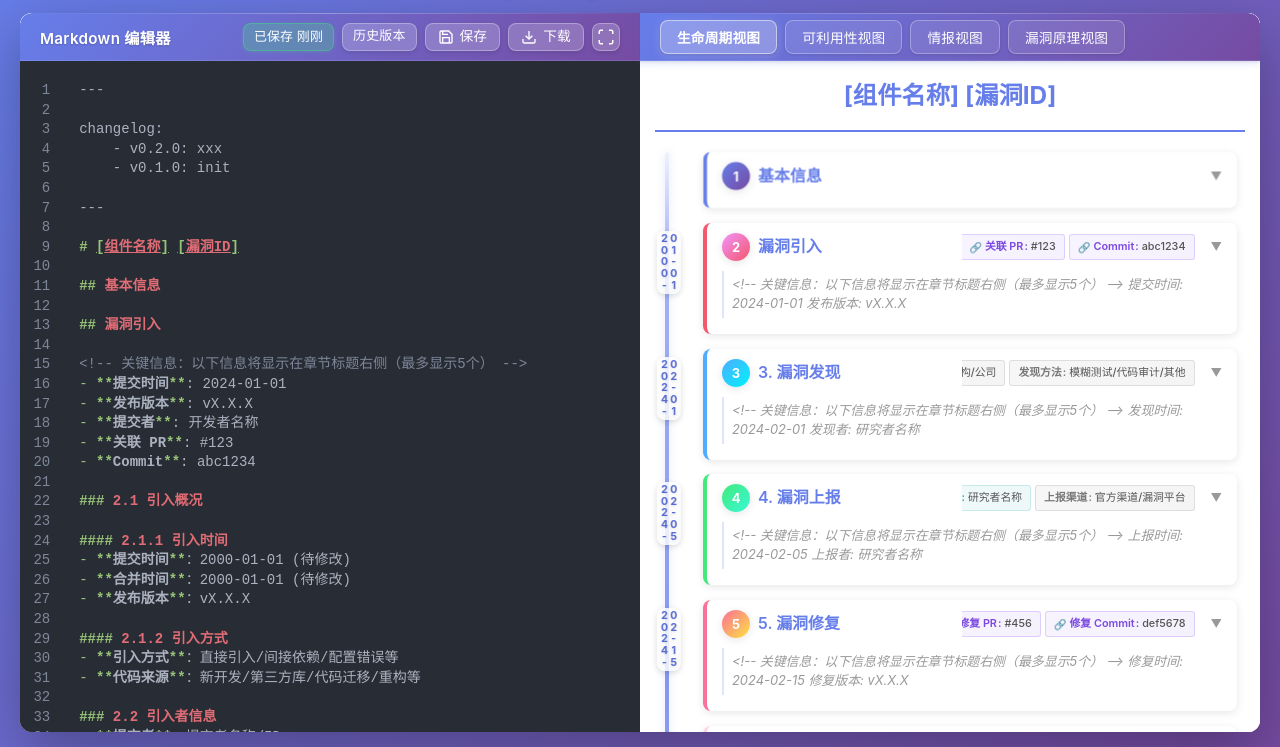
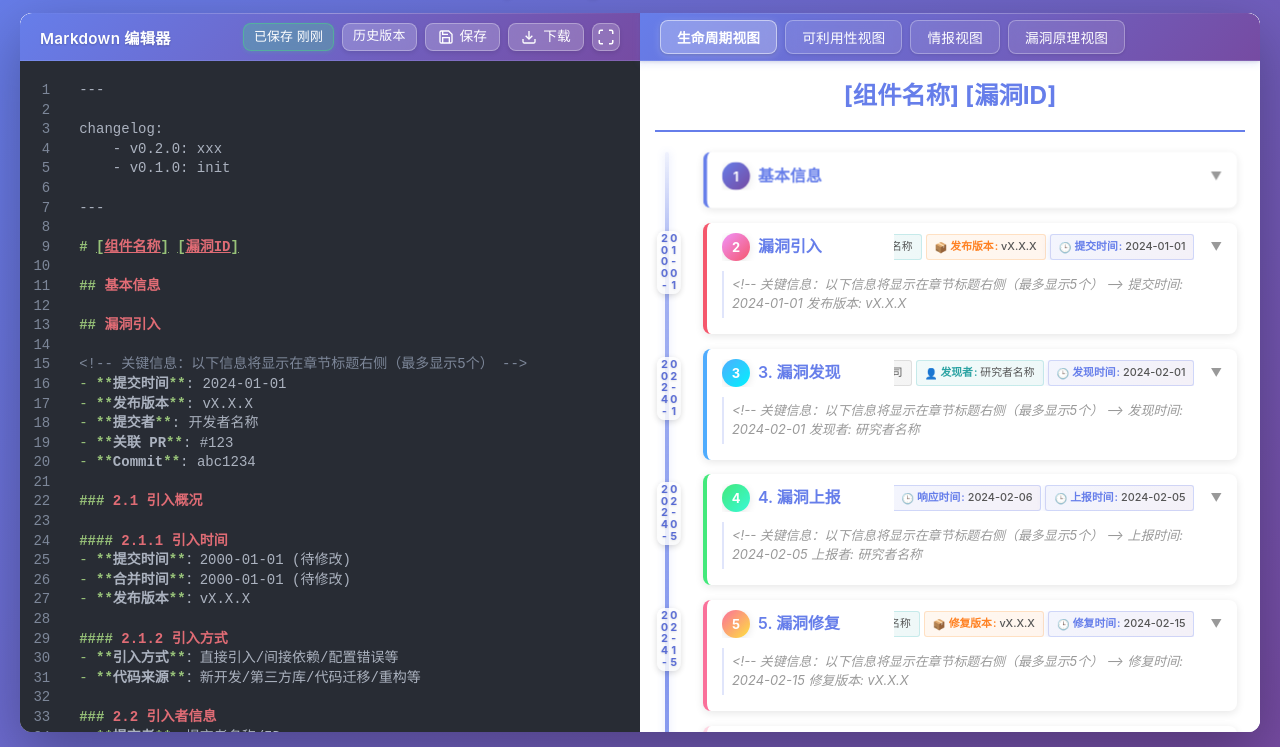
Before and after one commit to ssst0n3/vulncycle, a website built with Vite: page index.html in a window 1280 px wide. Shown: the part 53-800 px from the top of the page. Built offline with nearby package versions, Linux system fonts and the light colour scheme; what marked-highlight would draw is missing.

Commit message:
fix(metadata): prevent title wrapping by hiding overflow items
When metadata is too long, keep important items intact and hide the
last item instead of compressing or truncating all items. CSS changes:
- Set `.stage-header` to `flex-wrap: nowrap` and `overflow: hidden`
- Set `.metadata-item` to `flex-shrink: 0` to prevent compression
- Use `overflow: hidden` on `.stage-metadata` to hide overflow items
- Add `.metadata-item-first` class for the most important item

Also optimize logging: remove redundant render logs in main.ts, add
detailed metadata extraction and rendering logs in parser.ts and
renderer.ts for better debugging.

```diff
--- a/src/js/parser.ts
+++ b/src/js/parser.ts
@@ -116,6 +116,10 @@ export function extractStageMetadata(content: string): StageMetadata {
   const items: MetadataItem[] = [];
   const lines = content.split('\n');
 
+  // 记录章节内容的前100个字符，用于识别是哪个章节
+  const contentPreview = content.substring(0, 100).replace(/\n/g, ' ');
+  console.log(`🔍 [Parser] 开始提取元数据 - 章节预览: "${contentPreview}..."`);
+
   // 时间相关的关键字
   const timeKeywords = ['时间', 'date', 'time'];
   // 人员相关的关键字
@@ -202,7 +206,20 @@ export function extractStageMetadata(content: string): StageMetadata {
       icon,
     });
 
+    console.log(`  ✓ 提取元数据项 #${items.length}: [${type}] ${label} = "${value}" ${icon || ''}`);
+
     processedLines.add(i);
+  }
+
+  console.log(`✅ [Parser] 提取完成 - 共找到 ${items.length} 个元数据项`);
+  if (items.length > 0) {
+    console.table(items.map((item, idx) => ({
+      '序号': idx + 1,
+      '标签': item.label,
+      '值': item.value.length > 30 ? item.value.substring(0, 30) + '...' : item.value,
+      '类型': item.type,
+      '图标': item.icon || '-'
+    })));
   }
 
   return { items };
--- a/src/js/renderer.ts
+++ b/src/js/renderer.ts
@@ -167,11 +167,8 @@ const subsectionHeadingSelector = 'h3, h4, h5, h6';
 
 function applyStageSubsectionsWithState(stageBody: HTMLElement, subsectionStates?: Map<string, boolean>): void {
   if (!stageBody.querySelector(subsectionHeadingSelector)) {
-    console.log('[Subsection] 没有发现子章节标题，跳过处理');
     return;
   }
-
-  console.log('[Subsection] 开始处理子章节，传入状态数量:', subsectionStates?.size ?? 0);
 
   // 使用传入的状态，如果没有传入则尝试捕获当前状态
   let expandedSubsectionTitles = new Set<string>();
@@ -181,7 +178,6 @@ function applyStageSubsectionsWithState(stageBody: HTMLElement, subsectionStates
     for (const [title, isExpanded] of subsectionStates.entries()) {
       if (isExpanded) {
         expandedSubsectionTitles.add(title);
-        console.log('[Subsection] 使用传入状态 - 展开:', title);
       }
     }
   } else {
@@ -192,7 +188,6 @@ function applyStageSubsectionsWithState(stageBody: HTMLElement, subsectionStates
       if (heading) {
         const titleText = heading.textContent?.trim() || '';
         expandedSubsectionTitles.add(titleText);
-        console.log('[Subsection] 捕获已展开的子章节:', titleText);
       }
     });
   }
@@ -229,10 +224,6 @@ function applyStageSubsectionsWithState(stageBody: HTMLElement, subsectionStates
         icon.className = 'stage-subsection-toggle-icon';
         icon.textContent = wasExpanded ? '▼' : '▶';
 
-        if (wasExpanded) {
-          console.log('[Subsection] 恢复展开状态:', titleText);
-        }
-
         header.appendChild(icon);
         header.appendChild(element);
         section.appendChild(header);
@@ -262,7 +253,6 @@ function applyStageSubsectionsWithState(stageBody: HTMLElement, subsectionStates
 
   stageBody.innerHTML = '';
   stageBody.appendChild(fragment);
-  console.log('[Subsection] 子章节处理完成');
 }
 
 // 保留旧函数签名以兼容其他调用
@@ -336,8 +326,12 @@ function parseMarkdownLink(value: string): { text: string; url: string } | null
 // 渲染元数据HTML（仅渲染前几个关键元数据，单行显示）
 function renderMetadataHtml(metadata: StageMetadata | undefined, maxItems: number = 5): string {
   if (!metadata || metadata.items.length === 0) {
+    console.log('⚠️ [Renderer] 无元数据需要渲染');
     return '';
   }
+
+  console.group('📊 [Renderer] 开始渲染元数据');
+  console.log(`原始元数据项数量: ${metadata.items.length}`);
 
   // 定义类型优先级：时间 > 版本 > 人员 > 链接 > 文本
   const typePriority: Record<MetadataItem['type'], number> = {
@@ -348,6 +342,8 @@ function renderMetadataHtml(metadata: StageMetadata | undefined, maxItems: numbe
     'text': 5,
   };
 
+  console.log('类型优先级:', typePriority);
+
   // 按优先级排序元数据项
   const sortedItems = [...metadata.items].sort((a, b) => {
     const priorityDiff = typePriority[a.type] - typePriority[b.type];
@@ -356,13 +352,47 @@ function renderMetadataHtml(metadata: StageMetadata | undefined, maxItems: numbe
     return 0;
   });
 
+  console.log('排序后的元数据项:');
+  console.table(sortedItems.map((item, idx) => ({
+    '排序位置': idx,
+    '类型': item.type,
+    '优先级': typePriority[item.type],
+    '标签': item.label,
+    '值': item.value.length > 25 ? item.value.substring(0, 25) + '...' : item.value
+  })));
+
   // 只取前 maxItems 个
   const displayItems = sortedItems.slice(0, maxItems);
 
+  console.log(`实际显示的元数据项数量: ${displayItems.length} (最多${maxItems}个)`);
+  console.log('⚠️ 布局策略: 使用 flex-direction: row-reverse 反向排列，增加容器宽度到90%');
+  console.log(`  → 第一个元数据项 (index=0) 显示在【最右侧】，flex-shrink: 0 确保不被压缩`);
+  console.log(`  → 其他元数据项可以被压缩（flex-shrink: 1），超长显示省略号`);
+  console.log(`  → CSS: .stage-metadata { max-width: 90%, overflow: visible }`);
+
+  if (displayItems.length > 0) {
+    console.log('🎯 第一个元数据项（最右侧显示）详情:');
+    console.log({
+      '位置': '最右侧（视觉上）',
+      '数组索引': 0,
+      'CSS类': 'metadata-item metadata-' + displayItems[0].type + '-item metadata-item-first',
+      '标签': displayItems[0].label,
+      '值': displayItems[0].value,
+      '类型': displayItems[0].type,
+      '图标': displayItems[0].icon || '无',
+      'flex-shrink': 0
+    });
+  }
+
   let html = '<div class="stage-metadata">';
 
-  displayItems.forEach(item => {
-    const itemClass = `metadata-item metadata-${item.type}-item`;
+  displayItems.forEach((item, index) => {
+    // 第一个元数据项添加特殊类名，确保其完整显示
+    const itemClass = `metadata-item metadata-${item.type}-item${index === 0 ? ' metadata-item-first' : ''}`;
+    const visualPosition = displayItems.length - index; // 由于 row-reverse，视觉位置是反的
+
+    console.log(`  渲染元数据项 [${index}] → 视觉位置从右数第${visualPosition}个: [${item.type}] ${item.label}`);
+
     html += `<div class="${itemClass}">`;
 
     if (item.icon) {
@@ -394,6 +424,10 @@ function renderMetadataHtml(metadata: StageMetadata | undefined, maxItems: numbe
   });
 
   html += '</div>';
+
+  console.log('✅ [Renderer] 元数据HTML生成完成');
+  console.groupEnd();
+
   return html;
 }
 
@@ -636,7 +670,6 @@ export function updateLifecycleView(markdown: string, container: HTMLElement): b
       }
 
       // 在更新内容之前，先捕获子章节的展开状态
-      console.log('[Update] 更新 stage body 内容前，捕获子章节状态');
       const subsectionStates = new Map<string, boolean>();
       const existingSubsections = body.querySelectorAll('.stage-subsection');
       existingSubsections.forEach((subsection) => {
@@ -645,9 +678,6 @@ export function updateLifecycleView(markdown: string, container: HTMLElement): b
           const titleText = heading.textContent?.trim() || '';
           const isExpanded = subsection.classList.contains('expanded');
           subsectionStates.set(titleText, isExpanded);
-          if (isExpanded) {
-            console.log('[Update] 记录展开的子章节:', titleText);
-          }
         }
       });
 
--- a/src/styles/main.css
+++ b/src/styles/main.css
@@ -1113,7 +1113,9 @@ header h1 {
   padding: 2px 0;
   transition: all var(--transition-fast);
   gap: var(--spacing-xs);
-  flex-wrap: wrap;
+  flex-wrap: nowrap;
+  overflow: hidden;
+  min-width: 0;
 }
 
 .stage-header:hover {
@@ -1125,6 +1127,8 @@ header h1 {
   align-items: center;
   gap: var(--spacing-xs);
   flex: 1;
+  min-width: 0;
+  overflow: hidden;
 }
 
 /* 阶段编号徽章 */
@@ -1155,6 +1159,9 @@ header h1 {
   font-weight: 600;
   flex: 1;
   min-width: 0;
+  overflow: hidden;
+  text-overflow: ellipsis;
+  white-space: nowrap;
 }
 
 .stage-toggle-icon {
@@ -1216,19 +1223,21 @@ header h1 {
   font-style: italic;
 }
 
-/* 元数据区域样式 - 显示在标题右侧，单行不换行 */
+/* 元数据区域样式 - 使用更简单的方案：从右到左反向排列，增加容器宽度 */
 .stage-metadata {
   display: inline-flex;
+  flex-direction: row-reverse;
   flex-wrap: nowrap;
   gap: 4px;
   align-items: center;
   margin: 0;
+  margin-left: auto;
   padding: 0;
-  flex: 1;
   min-width: 0;
-  justify-content: flex-end;
+  justify-content: flex-start;
+  max-width: 60%;
   overflow: hidden;
-  max-width: 60%;
+  flex-shrink: 1;
 }
 
 .metadata-item {
@@ -1245,6 +1254,15 @@ header h1 {
   flex-shrink: 0;
 }
 
+/* 第一个元数据项（最右侧）确保完整显示，不被压缩 */
+.metadata-item-first {
+  flex-shrink: 0;
+  box-shadow: 0 2px 8px rgba(102, 126, 234, 0.2);
+  background: rgba(255, 255, 255, 0.85);
+  border: 1px solid rgba(102, 126, 234, 0.25);
+  font-weight: 500;
+}
+
 .metadata-item:hover {
   background: rgba(255, 255, 255, 0.9);
   border-color: var(--color-primary);
@@ -1274,6 +1292,7 @@ header h1 {
   color: var(--text-secondary);
   font-weight: 500;
   font-size: 0.95em;
+  white-space: nowrap;
 }
 
 /* 时间类型元数据 */
```
Also changed, not shown: src/js/main.ts (+0 -26 lines).
